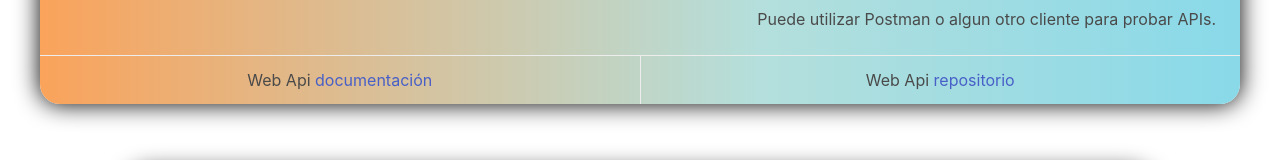
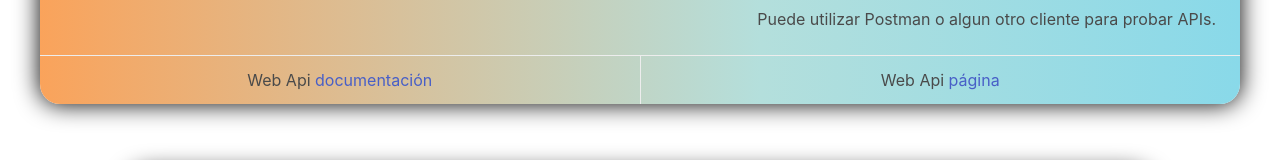
Before and after one commit to AxlGalicia/vuePresentacion, a Vue app: page / in a window 1280 px wide. Shown: the part 1544-1704 px from the top of the page. Built offline with nearby package versions, Linux system fonts and the light colour scheme.

Commit message:
Se agrego nuevo enlace

```diff
--- a/src/components/CuartoPanelComponent.vue
+++ b/src/components/CuartoPanelComponent.vue
@@ -47,7 +47,7 @@
         </p>
         <p class="card-footer-item">
         <span class="centrado-texto">
-            Web Api <a href="https://github.com/AxlGalicia/volcanes-api">repositorio</a>
+            Web Api <a href="https://api-test.lat">página</a>
         </span>
         </p>
     </footer>
```
